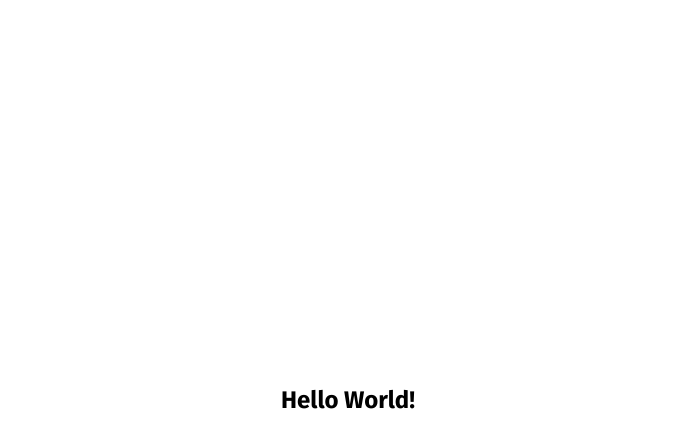
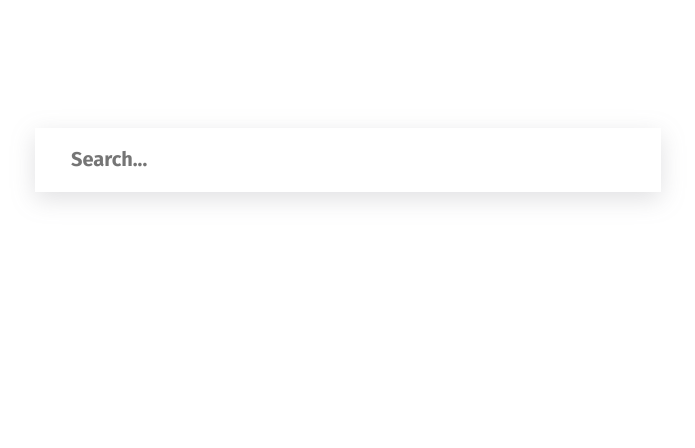
Before and after one commit to Hartaithan/collup, a React (Vite) app: page / in a window 1280 px wide. Shown: the top 448 px of the page, without its empty margins (292-987 px from the left). Built offline with nearby package versions, Linux system fonts and the light colour scheme.

Commit message:
add container and search input components

```diff
--- a/package.json
+++ b/package.json
@@ -12,7 +12,8 @@
   "dependencies": {
     "axios": "^1.5.0",
     "react": "^18.2.0",
-    "react-dom": "^18.2.0"
+    "react-dom": "^18.2.0",
+    "styled-components": "^6.0.7"
   },
   "devDependencies": {
     "@types/react": "^18.2.15",
--- a/src/App.tsx
+++ b/src/App.tsx
@@ -1,7 +1,13 @@
 import type { FC } from "react";
+import Container from "./components/Container";
+import SearchInput from "./components/SearchInput";
 
 const App: FC = () => {
-  return <h2>Hello World!</h2>;
+  return (
+    <Container>
+      <SearchInput />
+    </Container>
+  );
 };
 
 export default App;
--- /dev/null
+++ b/src/components/Container.tsx
@@ -0,0 +1,12 @@
+import { styled } from "styled-components";
+
+const Container = styled.main`
+  display: block;
+  height: 100%;
+  width: 100%;
+  max-width: 1080px;
+  margin: 0 auto;
+  padding-top: 128px;
+`;
+
+export default Container;
--- /dev/null
+++ b/src/components/SearchInput.tsx
@@ -0,0 +1,28 @@
+import type { FC } from "react";
+import { styled } from "styled-components";
+
+const Wrapper = styled.div`
+  display: flex;
+  justify-content: center;
+`;
+
+const Input = styled.input`
+  outline: none;
+  border: none;
+  min-width: 626px;
+  filter: drop-shadow(0px 7px 12px rgba(100, 100, 111, 0.2));
+  color: #656ec2;
+  padding: 19px 36px 21px 36px;
+  font-size: 20px;
+  font-weight: 700;
+`;
+
+const SearchInput: FC = () => {
+  return (
+    <Wrapper>
+      <Input placeholder="Search..." />
+    </Wrapper>
+  );
+};
+
+export default SearchInput;
--- a/src/index.css
+++ b/src/index.css
@@ -2,6 +2,7 @@
   box-sizing: border-box;
   padding: 0;
   margin: 0;
+  font-family: inherit;
 }
 
 html,
```
Also changed, not shown: 1 other file (tests, documents, lock files or other folders).
